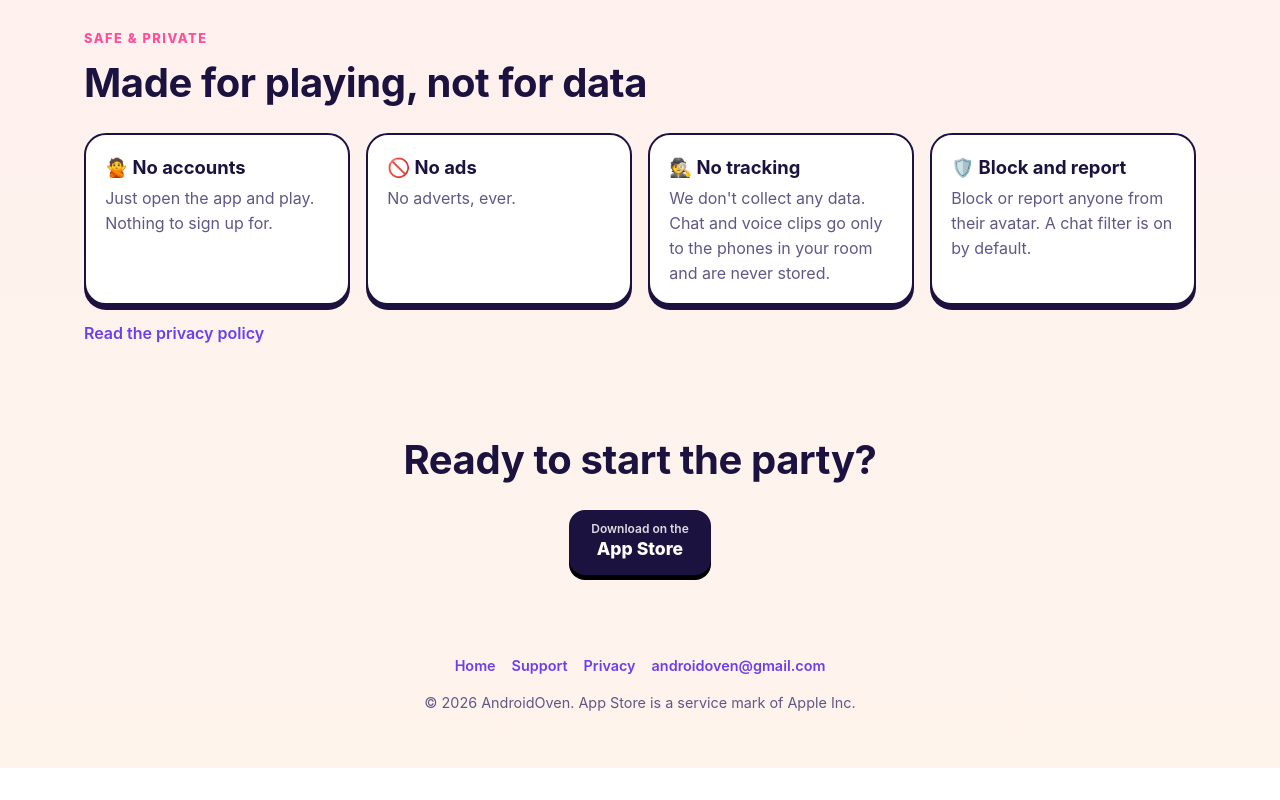
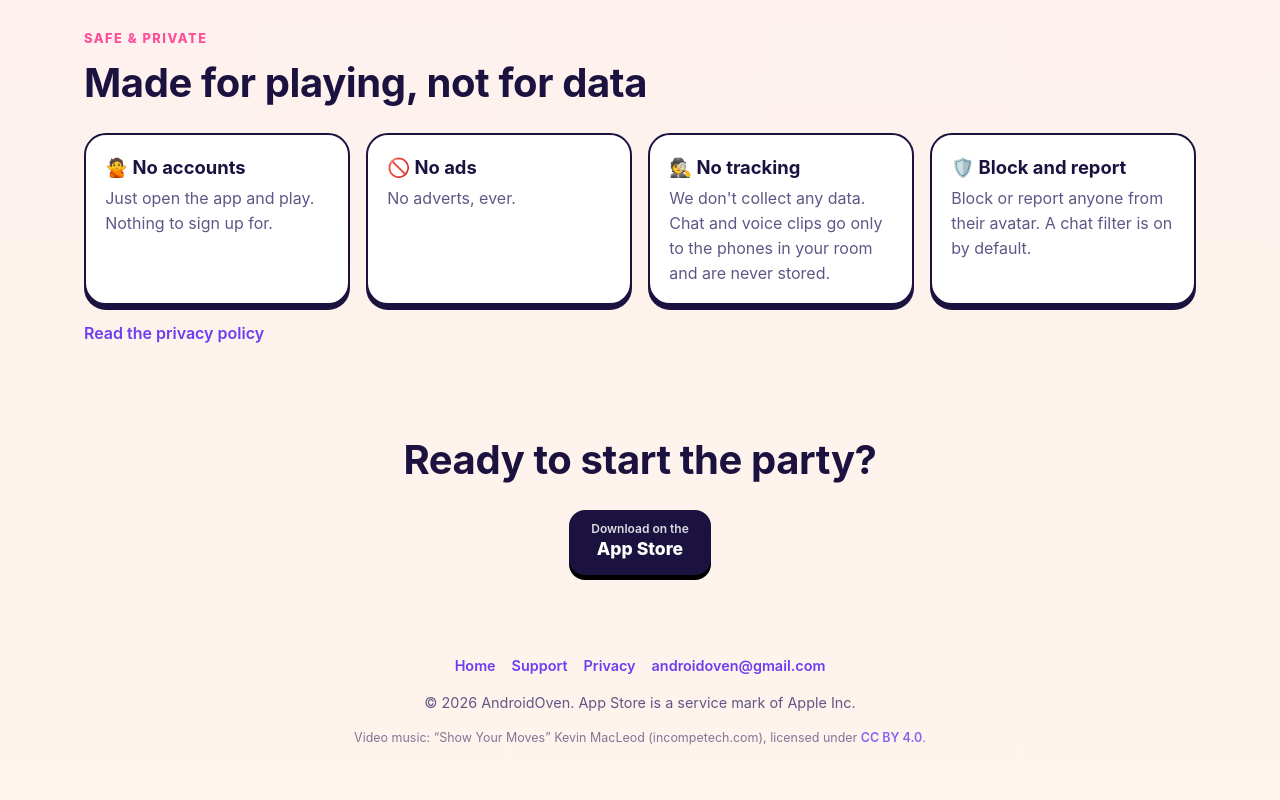
Before and after one commit to wangrui-uk/SeatChatter, a plain HTML site: page index.html in a window 1280 px wide. Shown: the part 4364-5164 px from the top of the page. Before the commit the page ends 5132 px from the top, so only its background shows below. Drawn offline with Linux system fonts and the light colour scheme.

Commit message:
Footer: credit for the video music (Show Your Moves, Kevin MacLeod, CC BY 4.0)
Co-Authored-By: Claude Opus 5.5 <noreply@anthropic.com>

```diff
--- a/index.html
+++ b/index.html
@@ -114,6 +114,7 @@
 <footer>
   <nav><a href="index.html">Home</a><a href="support.html">Support</a><a href="privacy.html">Privacy</a><a href="mailto:androidoven@gmail.com">androidoven@gmail.com</a></nav>
   <p>© 2026 AndroidOven. App Store is a service mark of Apple Inc.</p>
+  <p class="credit">Video music: “Show Your Moves” Kevin MacLeod (incompetech.com), licensed under <a href="https://creativecommons.org/licenses/by/4.0/">CC BY 4.0</a>.</p>
 </footer>
 </body>
 </html>
--- a/site.css
+++ b/site.css
@@ -76,3 +76,4 @@ h3 { color: var(--ink); margin: 0 0 .3rem; font-size: 1.15rem; }
 
 footer { text-align: center; color: var(--muted); font-size: .9rem; padding: 2rem 1.25rem 2.5rem; }
 footer nav { display: flex; gap: 1rem; justify-content: center; margin-bottom: .4rem; flex-wrap: wrap; }
+footer .credit { font-size: .78rem; opacity: .8; margin-top: .3rem; }
```
Also changed, not shown: zh.html (+1 -0 lines).
